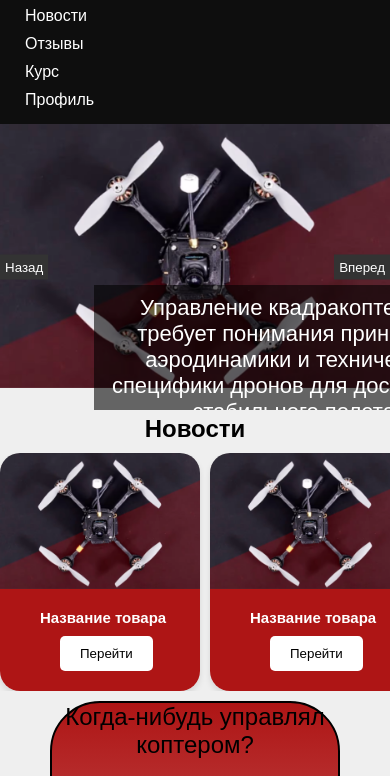
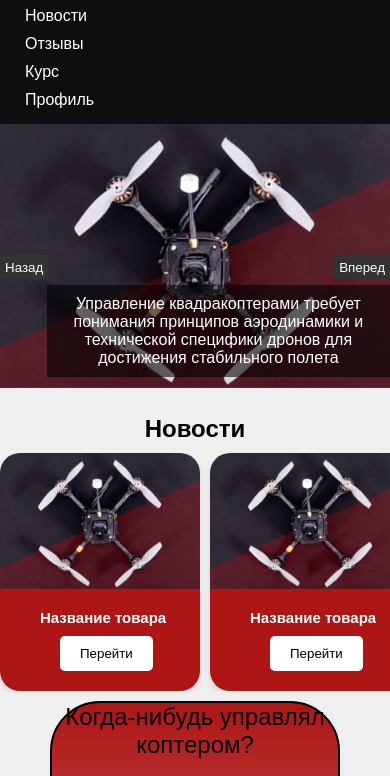
Before and after one commit to Kost4n/YP2024, a plain HTML site: page index.html in a window 390 px wide. Shown: the part 58-834 px from the top of the page. Drawn offline with Linux system fonts and the light colour scheme.

Commit message:
Update styles.css

```diff
--- a/styles.css
+++ b/styles.css
@@ -12,14 +12,6 @@
     margin: 0;
     -webkit-box-sizing: border-box;
     box-sizing: border-box;
-}
-  @media(max-width: 426px) {
-    .slide p {
-        width: 220px;
-        top: 50%;
-        left: 22%;
-        font-size: 12px;
-    }
 }
 .b-marquee {
     margin-top: 20px;
@@ -396,11 +388,8 @@
 
 .slide p {
     color: white;
-    top: 50%;
     position: absolute;
     top: 70%;
-    left: 35%;
-    width: 350px;
     background: #00000094;
     padding: 10px;
     text-align: center;
@@ -417,20 +406,13 @@
 @media (max-width: 770px) {
     .slide p {
         position: absolute;
-        top: 60%;
-        left: 24%;
-        width: 400px;
-        font-size: 22px;
     }
 }
 
 @media (max-width: 330px) {
     .slide p {
         position: absolute;
-        top: 57%;
-        left: 12%;
-        font-size: 12px;
-        width: 240px;
+        top: 60%;
     }
 }
 
```
